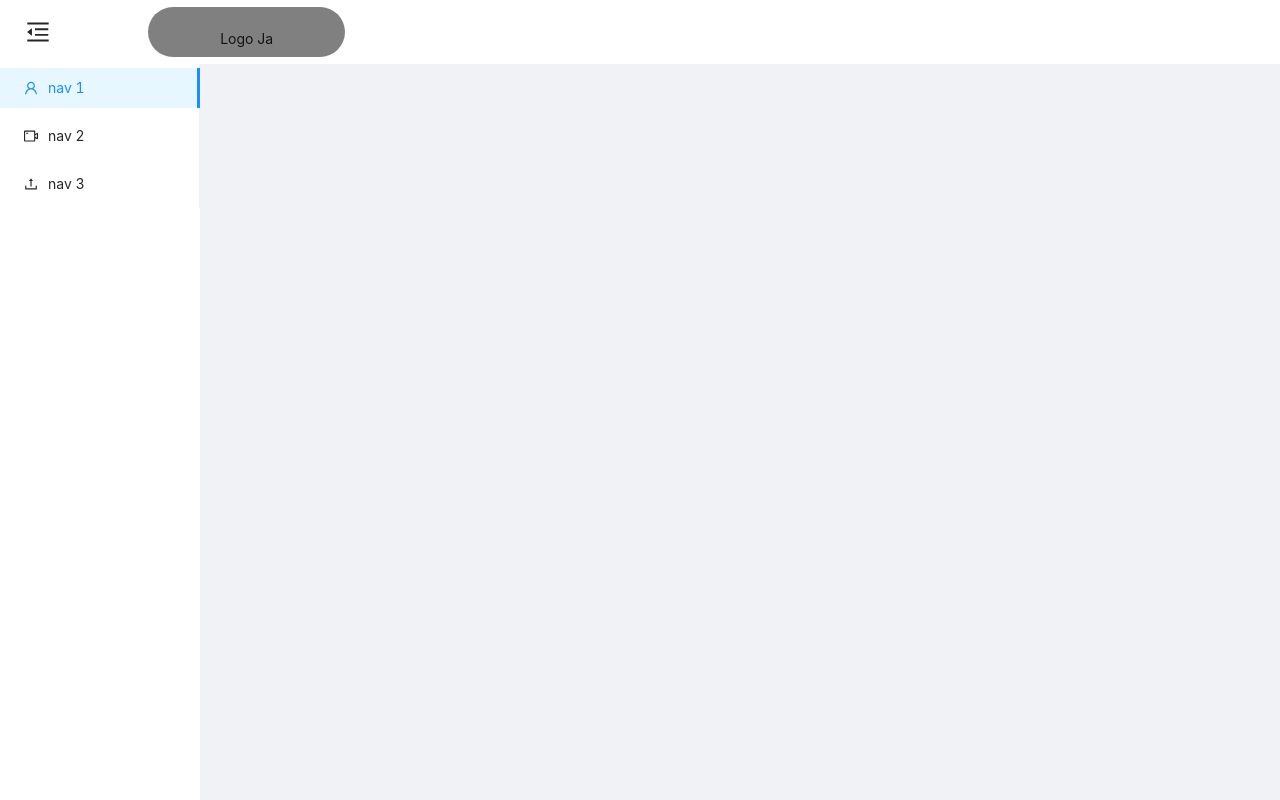
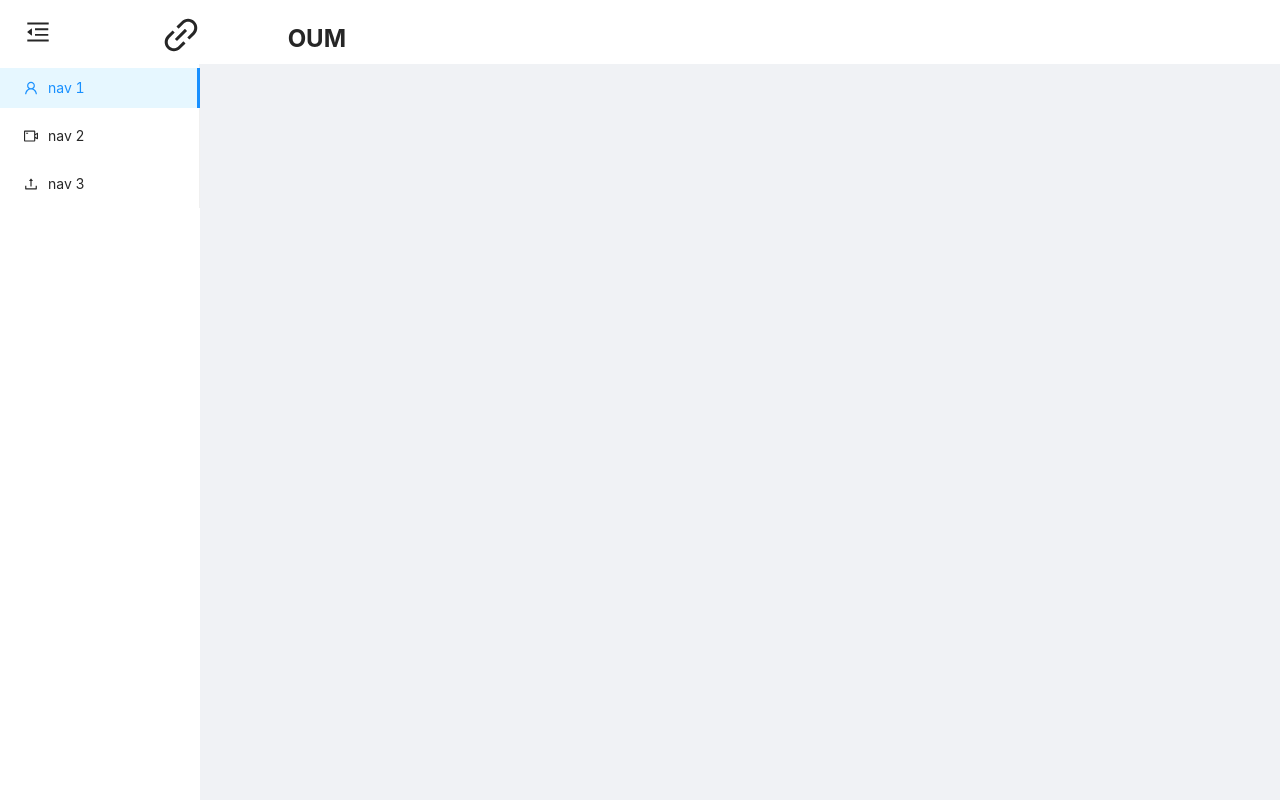
Before and after one commit to yeeezsh/CPE393-Advance-SE, a React (Create React App) app in the folder frontend/: page / in a window 1280 px wide. Built offline with nearby package versions, Linux system fonts and the light colour scheme.

Commit message:
adjust icon

```diff
--- a/frontend/src/modules/home/components/Layouts/Home/Header.tsx
+++ b/frontend/src/modules/home/components/Layouts/Home/Header.tsx
@@ -1,7 +1,10 @@
-import { MenuFoldOutlined, MenuUnfoldOutlined } from "@ant-design/icons";
+import {
+  LinkOutlined,
+  MenuFoldOutlined,
+  MenuUnfoldOutlined,
+} from "@ant-design/icons";
 import { Col, Layout, Row } from "antd";
 import React from "react";
-import styled from "styled-components";
 
 const HeaderCSS: React.CSSProperties = {
   background: "#fff",
@@ -10,14 +13,12 @@ const HeaderCSS: React.CSSProperties = {
   zIndex: 1,
 };
 
-const Logo = styled.div`
-  background: gray;
-  margin: 0px;
-  border-radius: 50px;
-  height: 50px;
-  margin-top: 7px;
-  text-align: center;
-`;
+const LogoCSS: React.CSSProperties = {
+  margin: 0,
+  height: 50,
+  marginTop: 7,
+  textAlign: "center",
+};
 
 const { Header: HeaderAnt } = Layout;
 
@@ -26,7 +27,7 @@ const Header: React.FC<{ collapsed: boolean; toggle: () => void }> = (
 ) => {
   return (
     <HeaderAnt style={HeaderCSS}>
-      <Row justify="start" style={{ height: 64 }}>
+      <Row justify="start" align="middle" style={{ height: 64 }}>
         <Col span={1}>
           {React.createElement(
             props.collapsed ? MenuUnfoldOutlined : MenuFoldOutlined,
@@ -41,7 +42,23 @@ const Header: React.FC<{ collapsed: boolean; toggle: () => void }> = (
           )}
         </Col>
         <Col span={4} offset={1}>
-          <Logo>Logo Ja</Logo>
+          <Row style={LogoCSS} justify="space-between" align="middle">
+            <Col span={8}>
+              <LinkOutlined style={{ fontSize: 38 }} />
+            </Col>
+            <Col
+              span={7}
+              offset={2}
+              style={{
+                fontSize: 24,
+                fontWeight: "bold",
+                textAlign: "center",
+                marginTop: -12,
+              }}
+            >
+              <div>OUM</div>
+            </Col>
+          </Row>
         </Col>
       </Row>
     </HeaderAnt>
```
